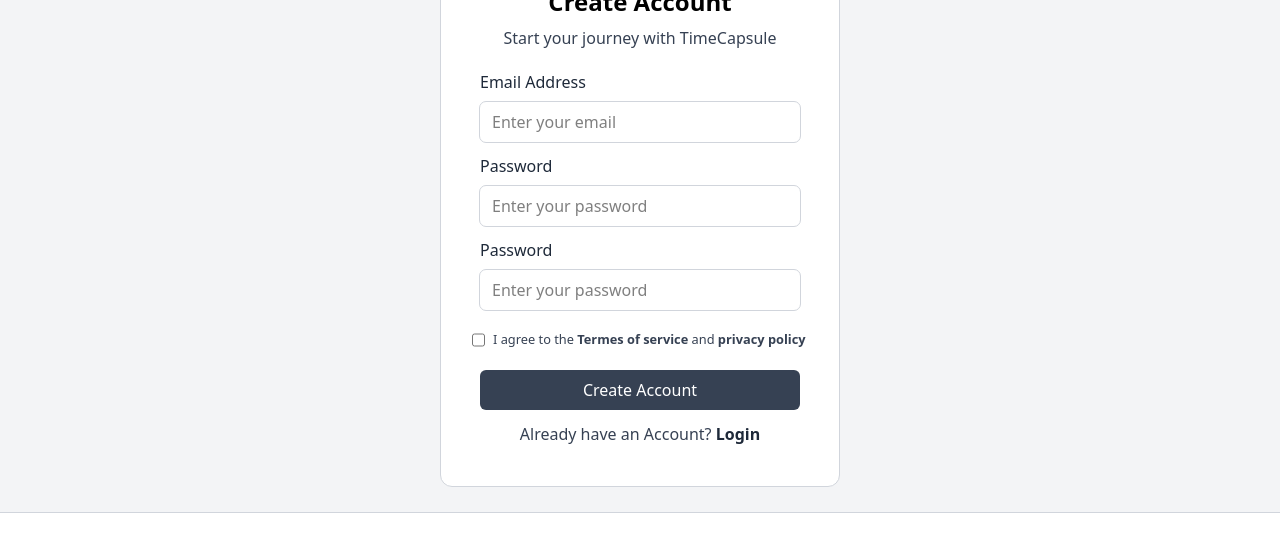
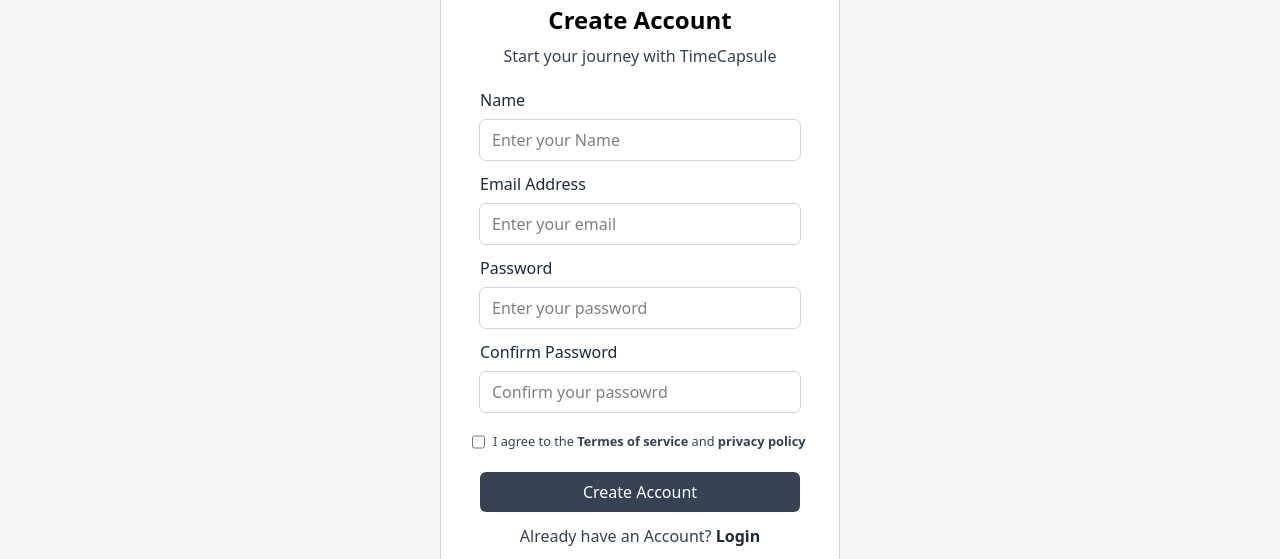
Before and after one commit to prashantlord/TimeCapsule, a React (Vite) app: page /register in a window 1280 px wide. Shown: the part 241-800 px from the top of the page. Built offline with nearby package versions, Linux system fonts and the light colour scheme; no server answers.

Commit message:
RegisterationLoginWorks

```diff
--- a/src/App.jsx
+++ b/src/App.jsx
@@ -1,21 +1,70 @@
 import Header from "./Components/Header";
-import { Outlet } from "react-router";
+import { Outlet, useNavigate } from "react-router";
 import { UserProvider } from "./context/useAccount";
 import { useEffect, useState } from "react";
 import Footer from "./Components/Footer";
 import { account } from "./lib/appwrite";
+import { ID } from "appwrite";
 function App() {
-  const [userAcc, serUserAcc] = useState({});
+  const navigate = useNavigate();
+  const [userAcc, setUserAcc] = useState({});
+  const [loginStatus, setLoginStatus] = useState(false);
 
-  const loginUser = async () => {};
+  const loginUser = async (email, password) => {
+    try {
+      const res = await account.createEmailPasswordSession(email, password);
+      console.log(res);
+      setLoginStatus(true);
+      return true;
+    } catch (error) {
+      console.error("FUCK while Logging In (APP)");
+      return false;
+    }
+  };
   const logoutUser = async () => {
-    await account.deleteSession("current");
+    try {
+      await account.deleteSession("current");
+      setLoginStatus(false);
+      navigate("/login");
+    } catch (error) {
+      console.error("FUCKING ERROR WHILE LOGGING OUT (APP)");
+    }
   };
-  const registerUser = async () => {};
+
+  const getUser = async () => {
+    try {
+      const res = await account.get();
+      if (res.status) setLoginStatus(true);
+      else setLoginStatus(false);
+      return res.status;
+    } catch (error) {
+      console.log("fuck While Getting USEr LOGIN info (HEADER)");
+      return false;
+    }
+  };
+  const registerUser = async (email, password, name) => {
+    const id = ID.unique();
+    try {
+      await account.create(id, email, password, name);
+      await loginUser(email, password);
+      navigate("/");
+    } catch (error) {
+      console.log("FUCKING ERROR WHILE REGISTERING (APP)" + error);
+    }
+  };
 
   return (
     <UserProvider
-      value={{ userAcc, serUserAcc, logoutUser, logoutUser, registerUser }}
+      value={{
+        userAcc,
+        setUserAcc,
+        loginUser,
+        logoutUser,
+        registerUser,
+        getUser,
+        loginStatus,
+        setLoginStatus,
+      }}
     >
       <header className="bg-white flex items-center border-b-1 border-gray-300 px-4 py-4">
         <Header />
--- a/src/Components/Header.jsx
+++ b/src/Components/Header.jsx
@@ -6,10 +6,11 @@
 
 export default function Header() {
   // CONTEXT API
-  const { userAcc, logoutUser } = useAccount();
+  const { userAcc, logoutUser, getUser, loginStatus } = useAccount();
 
   // REACT ROUTER IMPORTS
   const navigate = useNavigate();
+
   const location = useLocation();
   const pages = [
     {
@@ -38,9 +39,8 @@
 
   // USER STATES
   const [nav, setNav] = useState(false);
-  const [loggedIn, setLoggedIn] = useState(false);
+  const [loggedIn, setLoggedIn] = useState();
   const [logoutBar, setLogoutBar] = useState(false);
-
   // ACTION HANDLE FUNCTIONS
   const handleLogin = (e) => {
     e.preventDefault();
@@ -56,18 +56,14 @@
     setLogoutBar(false);
   });
 
+  // DATA BASE LOGIC
   const init = async () => {
-    try {
-      const res = await account.get();
-      setLoggedIn(res.status);
-    } catch (error) {
-      console.log("fuck");
-    }
+    setLoggedIn(await getUser());
   };
 
   useEffect(() => {
     init();
-  }, []);
+  }, [loginStatus]);
 
   return (
     <>
@@ -136,7 +132,6 @@
           className="cursor-pointer flex gap-1 items-center"
           onClick={() => {
             logoutUser();
-            setLoggedIn(false);
             setLogoutBar(false);
             navigate("/login");
           }}
@@ -175,7 +170,7 @@
           {/* LOGIN/REGISTER/LOGOUT BUTTON */}
           {!loggedIn ? (
             <Link
-              className={`font-medium text-xl transition-all  duration-500 ${
+              className={`font-medium text-xl transition-all  duration-500 cursor-pointer ${
                 nav
                   ? "opacity-100 translate-y-0 delay-1200"
                   : "opacity-0 translate-y-5 delay-0"
@@ -187,7 +182,7 @@
             </Link>
           ) : (
             <button
-              className={`font-medium text-xl transition-all  duration-500 ${
+              className={`font-medium text-xl transition-all  duration-500 cursor-pointer ${
                 nav
                   ? "opacity-100 translate-y-0 delay-1200"
                   : "opacity-0 translate-y-5 delay-0"
--- /dev/null
+++ b/src/Components/LoginRegister/RegisterForm.jsx
@@ -0,0 +1,112 @@
+import { Link } from "react-router";
+import React from "react";
+
+export default function RegisterForm({
+  email,
+  setEmail,
+  password,
+  setPassword,
+  confirmPass,
+  setConfirmPass,
+  name,
+  setName,
+  terms,
+  setTerms,
+  handleSubmit,
+}) {
+  return (
+    <>
+      <form className="w-full flex flex-col mt-5 gap-3" onSubmit={handleSubmit}>
+        <div className="flex flex-col gap-2 mx-auto w-80">
+          <label htmlFor="email" className="text-gray-800">
+            Name
+          </label>
+          <input
+            type="text"
+            placeholder="Enter your Name"
+            required
+            className="outline-1 outline-gray-300 py-2 px-3 rounded-md"
+            value={name}
+            onChange={(e) => setName(e.target.value)}
+          />
+        </div>
+        <div className="flex flex-col gap-2 mx-auto w-80">
+          <label htmlFor="email" className="text-gray-800">
+            Email Address
+          </label>
+          <input
+            type="email"
+            placeholder="Enter your email"
+            required
+            className="outline-1 outline-gray-300 py-2 px-3 rounded-md"
+            value={email}
+            onChange={(e) => setEmail(e.target.value)}
+          />
+        </div>
+        <div className="flex flex-col gap-2 mx-auto w-80">
+          <label htmlFor="password" className="text-gray-800">
+            Password
+          </label>
+          <input
+            type="password"
+            placeholder="Enter your password"
+            required
+            className="outline-1 outline-gray-300 py-2 px-3 rounded-md"
+            value={password}
+            onChange={(e) => setPassword(e.target.value)}
+          />
+        </div>
+
+        <div className="flex flex-col gap-2 mx-auto w-80">
+          <label htmlFor="confirmPassword" className="text-gray-800">
+            Confirm Password
+          </label>
+          <input
+            type="password"
+            placeholder="Confirm your passowrd"
+            required
+            className="outline-1 outline-gray-300 py-2 px-3 rounded-md"
+            value={confirmPass}
+            onChange={(e) => setConfirmPass(e.target.value)}
+          />
+        </div>
+
+        <div className="flex flex-col gap-2 mx-auto my-2 w-84">
+          <div className="flex gap-2">
+            <input
+              type="checkbox"
+              name="remember"
+              id="remember"
+              onChange={() => {
+                setTerms((prev) => !prev);
+              }}
+            />
+            <label
+              htmlFor="remember"
+              name="remember"
+              className="text-gray-700 text-[0.8rem]"
+            >
+              I agree to the <b>Termes of service</b> and
+              <b> privacy policy</b>
+            </label>
+          </div>
+        </div>
+        <button
+          type="submit"
+          className="bg-gray-700 rounded-md py-2 px-3  text-white mx-auto w-80 cursor-pointer hover:bg-gray-800 transition-colors duration-300"
+        >
+          Create Account
+        </button>
+        <div className=" gap-2 mx-auto w-80 text-center ">
+          <p className="text-gray-700 select-none">
+            Already have an Account?
+            <Link to="/login" className="font-semibold text-gray-800">
+              {" "}
+              Login
+            </Link>
+          </p>
+        </div>
+      </form>
+    </>
+  );
+}
--- a/src/Pages/Create.jsx
+++ b/src/Pages/Create.jsx
@@ -51,6 +51,7 @@
 
     return () => clearTimeout(time);
   }, [nav]);
+
 
   const handleDraft = () => {};
 
--- a/src/Pages/Login.jsx
+++ b/src/Pages/Login.jsx
@@ -1,32 +1,38 @@
-import { KeyRound } from "lucide-react";
+import { CloudAlert, KeyRound, MailWarning } from "lucide-react";
 import useAccount from "../context/useAccount";
 import { Link, useNavigate } from "react-router";
-import { useState } from "react";
+import { useContext, useEffect, useState } from "react";
 
 export default function Login() {
-  const { account, setStatus, loggedIn } = useAccount();
+  const navigate = useNavigate();
+  const { loginUser, loginStatus } = useAccount();
 
   const [email, setEmail] = useState("");
   const [password, setPassword] = useState("");
 
   const [accountErr, setAccountErr] = useState(false);
 
-  const navigate = useNavigate();
+  const handleSubmit = async (e) => {
+    e.preventDefault();
+    if (email === "" && password === "") {
+      return;
+    }
 
-  const handleSubmit = (e) => { ty
-    e.preventDefault();
-    account.map((item) => {
-      if (item.id === email && item.password === password) {
-        setStatus(email);
-        navigate("/");
-        setAccountErr(false);
-      }
+    const res = await loginUser(email, password);
+    if (res) {
+      setAccountErr(false);
+      navigate("/");
+    } else {
       setAccountErr(true);
-    });
+    }
   };
+  useEffect(() => {
+    if (loginStatus) navigate("/");
+  }, [loginStatus]);
 
   return (
     <>
+      {/* LOGIN FORM  */}
       <section className="w-full h-170 flex items-center bg-gray-100">
         <div className="mx-auto bg-white border-1 border-gray-300 rounded-xl w-100 px-2 py-10">
           <div className="text-center flex items-center flex-col gap-2">
@@ -94,11 +100,14 @@
           </form>
         </div>
       </section>
+
+      {/* ERROR MESSAGE */}
       <div
-        className={`fixed top-20 right-0 bg-red-500 text-white p-3 w-55 rounded-l-xl  ${
+        className={`flex  gap-2 fixed top-20 right-0 bg-red-500 text-white p-3 w-55 rounded-l-xl  ${
           accountErr ? "slideAnm" : "hidden"
         }`}
       >
+        <MailWarning size={25} />
         Check your Email or Password
       </div>
     </>
--- a/src/Pages/Register.jsx
+++ b/src/Pages/Register.jsx
@@ -1,44 +1,64 @@
 import { KeyRound, UserLock } from "lucide-react";
 import useAccount from "../context/useAccount";
 import { Link, useNavigate } from "react-router";
-import { useState } from "react";
+import { useEffect, useState } from "react";
+import RegisterForm from "../Components/LoginRegister/RegisterForm";
+import { ID } from "appwrite";
 
 export default function Register() {
-  const { account, setStatus, loggedIn, setId } = useAccount();
-
+  // Context API
+  const { loginStatus, registerUser } = useAccount();
+  // REACT ROUTER
+  const navigate = useNavigate();
+  // STATES for FORM
+  const [name, setName] = useState("");
   const [email, setEmail] = useState("");
   const [password, setPassword] = useState("");
   const [confirmPass, setConfirmPass] = useState("");
+  const [terms, setTerms] = useState(false);
 
-  const [accountErr, setAccountErr] = useState(false);
-  const [accountEmail, setAccountEmail] = useState(false);
-  const navigate = useNavigate();
+  // STATES for UI
+  const [accountErr, setAccountErr] = useState("");
 
-  const handleSubmit = (e) => {
+  // SECURITY MEASURE
+  useEffect(() => {
+    if (loginStatus) {
+      navigate("/");
+    }
+  }, [loginStatus]);
+
+  // HANDLE FUNCTIONS
+  const handleSubmit = async (e) => {
     e.preventDefault();
-    let count = 0;
-    account.map((item) => {
-      item.id === email ? count++ : null;
-    });
-    if (password === confirmPass && count === 0) {
-      setId(email, password);
-      setAccountErr(false);
-      setAccountEmail(false);
-
-      navigate("/login");
+    if (email === "" || password === "") {
+      setAccountErr("Enter Something your Fucker");
+      return;
+    } else if (password !== confirmPass) {
+      setAccountErr("Recheck your Password");
+      return;
+    } else if (!terms) {
+      setAccountErr("Accept the Terms of Services of proceed");
+      return;
+    } else if (password.length < 8) {
+      setAccountErr("Password must be atleast 8 letters");
+      return;
     }
-    if (count > 0) {
-      setAccountErr(false);
-      setAccountEmail(true);
-    } else {
-      setAccountEmail(false);
-      setAccountErr(true);
+    const res = await registerUser(email, password, name);
+    if (!res) {
+      setAccountErr("Either account already exist or some problem has occured");
+      return;
     }
   };
 
+  useEffect(() => {
+    const time = setTimeout(() => {
+      setAccountErr(false);
+    }, 8000);
+    return clearInterval(time);
+  }, [accountErr]);
   return (
     <>
-      <section className="w-full h-170 flex items-center bg-gray-100">
+      <section className="w-full h-200 flex items-center bg-gray-100">
         <div className="mx-auto bg-white border-1 border-gray-300 rounded-xl w-100 px-2 py-10">
           <div className="text-center flex items-center flex-col gap-2">
             <UserLock className="bg-gray-200 w-20 h-20 p-5 rounded-full " />
@@ -46,93 +66,28 @@
             <h1 className="font-semibold text-2xl">Create Account</h1>
             <p className="text-gray-700">Start your journey with TimeCapsule</p>
           </div>
-          <form className="w-full flex flex-col mt-5 gap-3">
-            <div className="flex flex-col gap-2 mx-auto w-80">
-              <label htmlFor="email" className="text-gray-800">
-                Email Address
-              </label>
-              <input
-                type="email"
-                placeholder="Enter your email"
-                required
-                className="outline-1 outline-gray-300 py-2 px-3 rounded-md"
-                value={email}
-                onChange={(e) => setEmail(e.target.value)}
-              />
-            </div>
-            <div className="flex flex-col gap-2 mx-auto w-80">
-              <label htmlFor="password" className="text-gray-800">
-                Password
-              </label>
-              <input
-                type="password"
-                placeholder="Enter your password"
-                required
-                className="outline-1 outline-gray-300 py-2 px-3 rounded-md"
-                value={password}
-                onChange={(e) => setPassword(e.target.value)}
-              />
-            </div>
-
-            <div className="flex flex-col gap-2 mx-auto w-80">
-              <label htmlFor="password" className="text-gray-800">
-                Password
-              </label>
-              <input
-                type="password"
-                placeholder="Enter your password"
-                required
-                className="outline-1 outline-gray-300 py-2 px-3 rounded-md"
-                value={confirmPass}
-                onChange={(e) => setConfirmPass(e.target.value)}
-              />
-            </div>
-
-            <div className="flex flex-col gap-2 mx-auto my-2 w-84">
-              <div className="flex gap-2">
-                <input type="checkbox" name="remember" id="remember" />
-                <label
-                  htmlFor="remember"
-                  name="remember"
-                  className="text-gray-700 text-[0.8rem]"
-                >
-                  I agree to the <b>Termes of service</b> and
-                  <b> privacy policy</b>
-                </label>
-              </div>
-            </div>
-            <button
-              type="submit"
-              className="bg-gray-700 rounded-md py-2 px-3  text-white mx-auto w-80 cursor-pointer hover:bg-gray-800 transition-colors duration-300"
-              onClick={handleSubmit}
-            >
-              Create Account
-            </button>
-            <div className=" gap-2 mx-auto w-80 text-center ">
-              <p className="text-gray-700 select-none">
-                Already have an Account?
-                <Link to="/login" className="font-semibold text-gray-800">
-                  {" "}
-                  Login
-                </Link>
-              </p>
-            </div>
-          </form>
+          <RegisterForm
+            name={name}
+            setName={setName}
+            email={email}
+            setEmail={setEmail}
+            password={password}
+            setPassword={setPassword}
+            confirmPass={confirmPass}
+            setConfirmPass={setConfirmPass}
+            handleSubmit={handleSubmit}
+            terms={terms}
+            setTerms={setTerms}
+          />
         </div>
       </section>
+
       <div
-        className={`fixed top-20 right-0 bg-red-500 text-white p-3 w-55 rounded-l-xl  ${
-          accountErr ? "slideAnm" : "hidden"
+        className={`rounded-l-xl fixed top-20 bg-red-500 px-5 py-2 right-0 text-white transition-all duration-300 ease-in-out  ${
+          accountErr ? "right-0" : "right-[-15rem] "
         }`}
       >
-        Recheck your password
-      </div>
-      <div
-        className={`fixed top-20 right-0 bg-red-500 text-white p-3 w-55 rounded-l-xl  ${
-          accountEmail ? "slideAnm" : "hidden"
-        }`}
-      >
-        Account already in use
+        {accountErr}
       </div>
     </>
   );
--- a/src/context/useAccount.js
+++ b/src/context/useAccount.js
@@ -6,10 +6,13 @@
     id: "prashaant@gmail.com",
     password: "prashant",
   },
+  loginStatus: false,
+  setLoginStatus: () => {},
   setUserAcc: () => {},
   loginUser: (email, password) => {},
   logoutUser: () => {},
   registerUser: (email, password) => {},
+  getUser: () => {},
 });
 
 export default function useAccount() {
--- a/src/index.css
+++ b/src/index.css
@@ -11,7 +11,7 @@
 
 @keyframes slide {
   from {
-    right: -10rem;
+    right: -20rem;
   }
   to {
     right: 0;
```
